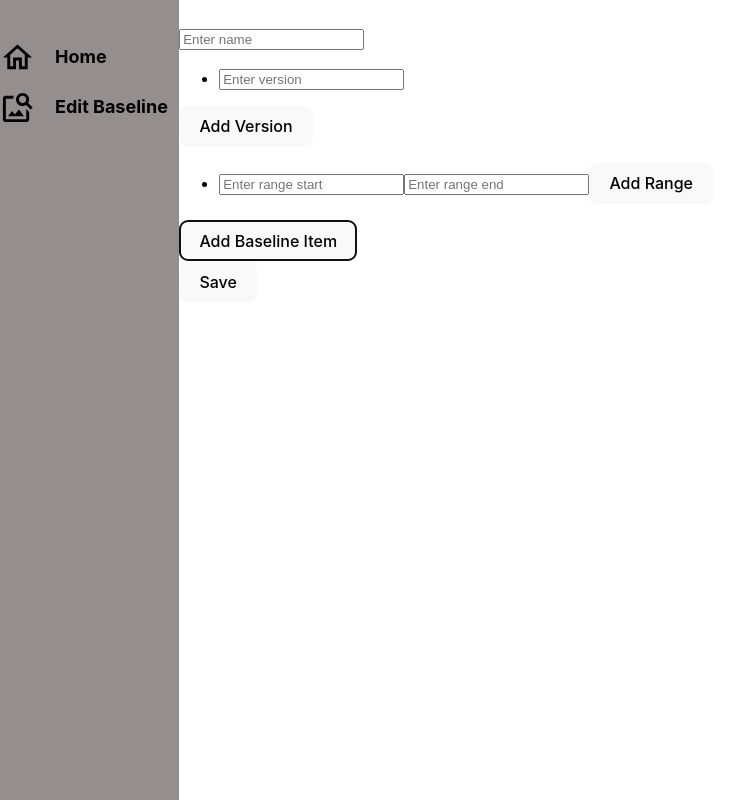
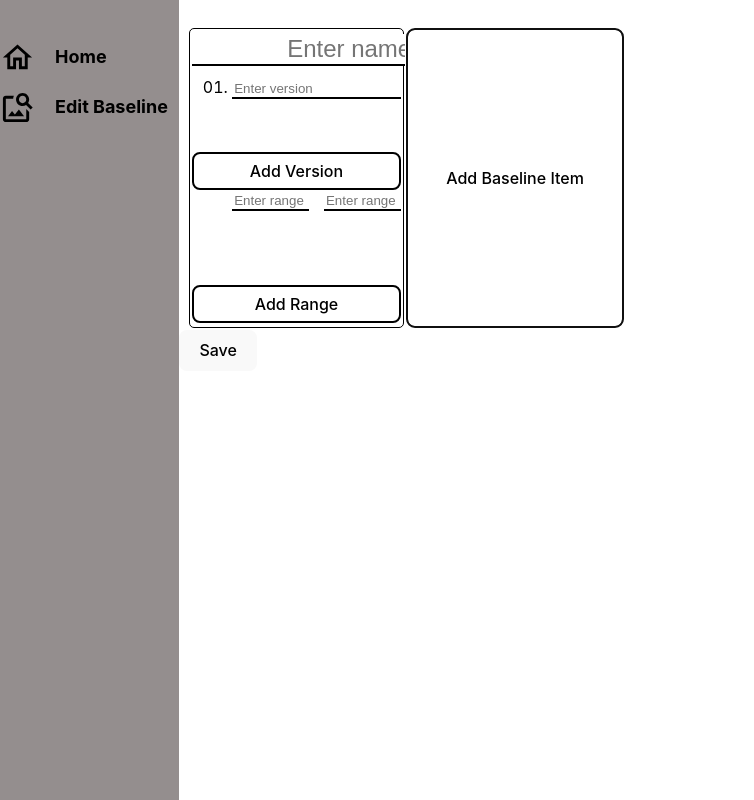
Before and after one commit to nowaaaaaa/Project-Dae, a React (Vite) app in the folder React/: page /edit in a window 1280 px wide. Both pictures are taken after a click on the button "Add Baseline Item". Shown: the whole page, without its empty margins (0-754 px from the left). Built offline with nearby package versions, Linux system fonts and the light colour scheme; no server answers.

Commit message:
Iets betere styling voor Baseline

```diff
--- /dev/null
+++ b/React/src/Components/DisplayBaseline/Baseline.css
@@ -0,0 +1,100 @@
+.BaselineMap {
+    display: grid;
+    grid-template-columns: repeat(5, 1fr);
+    margin-left: 0.5rem;
+    overflow: auto;
+    height: 100%;
+}
+
+.NameHolder {
+    text-align: center;
+    font-size: 1.5rem;
+    margin-bottom: 0.5rem;
+}
+
+.NameInput {
+    font-size: 1.5rem;
+    width: fit-content;
+    text-align: center;
+}
+
+ul {
+    list-style-type:decimal-leading-zero;
+    margin-top: 0;
+    padding-top: 0;
+}
+
+.BaselineItem {
+    margin: 2px;
+    padding: 2px;
+    border-radius: 5px;
+    border: black 1px solid;
+    min-width: 0;
+    min-height: 0;
+}
+
+.VersionsHolder {
+    display: flex;
+    flex-direction: column;
+    height: 75px;
+    overflow-y: scroll;
+}
+
+.Button {
+    background-color: white;
+    color: black;
+    border: 2px solid #000000;
+    transition: 300ms;
+    padding: 7px;
+    margin-top: 2px;
+    margin-bottom: 2px;
+    width: 100%;
+}
+
+.RangesHolder {
+    display: flex;
+    flex-direction: column;
+}
+
+.Ranges {
+    list-style-type:decimal-leading-zero;
+    display: flex;
+    flex-direction: column;
+    height: 75px;
+    overflow-y: scroll;
+}
+
+.RangeLi {
+    display: flex;
+    flex-direction: row;
+    justify-content: space-between;
+    align-items: center;
+}
+
+.RangeStart {
+    background-color: white;
+    border: none;
+    border-bottom: 2px solid black;
+    width: 80%;
+    margin-right: 15px;
+}
+
+.RangeEnd {
+    background-color: white;
+    border: none;
+    border-bottom: 2px solid black;
+    width: 80%;
+}
+
+input:focus {
+    outline: 2px solid transparent;
+    border-bottom: 2px solid blue;
+    color: black;
+}
+
+input {
+    color: black;
+    background-color: white;
+    border: none;
+    border-bottom: 2px solid black;
+}
--- a/React/src/Components/DisplayBaseline/Baseline.tsx
+++ b/React/src/Components/DisplayBaseline/Baseline.tsx
@@ -1,4 +1,5 @@
 import React from "react";
+import "./Baseline.css";
 
 interface BaselineItem {
   name: string;
@@ -76,16 +77,20 @@ export const Baseline: React.FC<{
   };
 
   return (
-    <div>
+    <div className="BaselineMap">
       {baseline.map((item, itemIndex) => (
-        <div key={itemIndex}>
+        <div key={itemIndex} className="BaselineItem">
+          <div className="NameHolder">
             <input
+              className="NameInput"
               type="text"
               value={item.name}
               onChange={(event) => handleChangeName(itemIndex, event)}
               placeholder="Enter name"
             />
-          <ul>
+          </div>
+          <div className="VersionsHolder">
+            <ul className="Versions">
               {item.versions.versions.map((version, versionIndex) => (
                 <li key={versionIndex}>
                   <input
@@ -99,14 +104,19 @@ export const Baseline: React.FC<{
                 </li>
               ))}
             </ul>
-          <button onClick={() => handleAddVersion(itemIndex)}>
+          </div>
+          <button
+            onClick={() => handleAddVersion(itemIndex)}
+            className="Button"
+          >
             Add Version
           </button>
-
-          <ul>
+          <div className="RangesHolder">
+            <ul className="Ranges">
               {item.versions.ranges.map((rangeArray, rangeIndex) => (
-              <li key={rangeIndex}>
+                <li key={rangeIndex} className="RangeLi">
                   <input
+                    className="RangeStart"
                     type="text"
                     value={rangeArray[0]}
                     onChange={(event) =>
@@ -115,6 +125,7 @@ export const Baseline: React.FC<{
                     placeholder="Enter range start"
                   />
                   <input
+                    className="RangeEnd"
                     type="text"
                     value={rangeArray[1]}
                     onChange={(event) =>
@@ -122,17 +133,21 @@ export const Baseline: React.FC<{
                     }
                     placeholder="Enter range end"
                   />
-                {rangeIndex === item.versions.ranges.length - 1 && (
-                  <button onClick={() => handleAddRange(itemIndex)}>
-                    Add Range
-                  </button>
-                )}
                 </li>
               ))}
             </ul>
+            <button
+              onClick={() => handleAddRange(itemIndex)}
+              className="Button"
+            >
+              Add Range
+            </button>
+          </div>
         </div>
       ))}
-      <button onClick={handleAddBaselineItem}>Add Baseline Item</button>
+      <button onClick={handleAddBaselineItem} className="Button">
+        Add Baseline Item
+      </button>
     </div>
   );
 };
--- a/React/src/Pages/Home/Home.tsx
+++ b/React/src/Pages/Home/Home.tsx
@@ -34,7 +34,6 @@ export function Home() {
       <div className="screen">
         <Sidebar />
         <div className="main">
-          <h1 className="image-name">Your Images:</h1>
           <div className="textFields">
             <TextField
               label="Search Images"
```
Also changed, not shown: 2 other files (tests, documents, lock files or other folders). Lines whose indentation alone changed are shown as unchanged.
